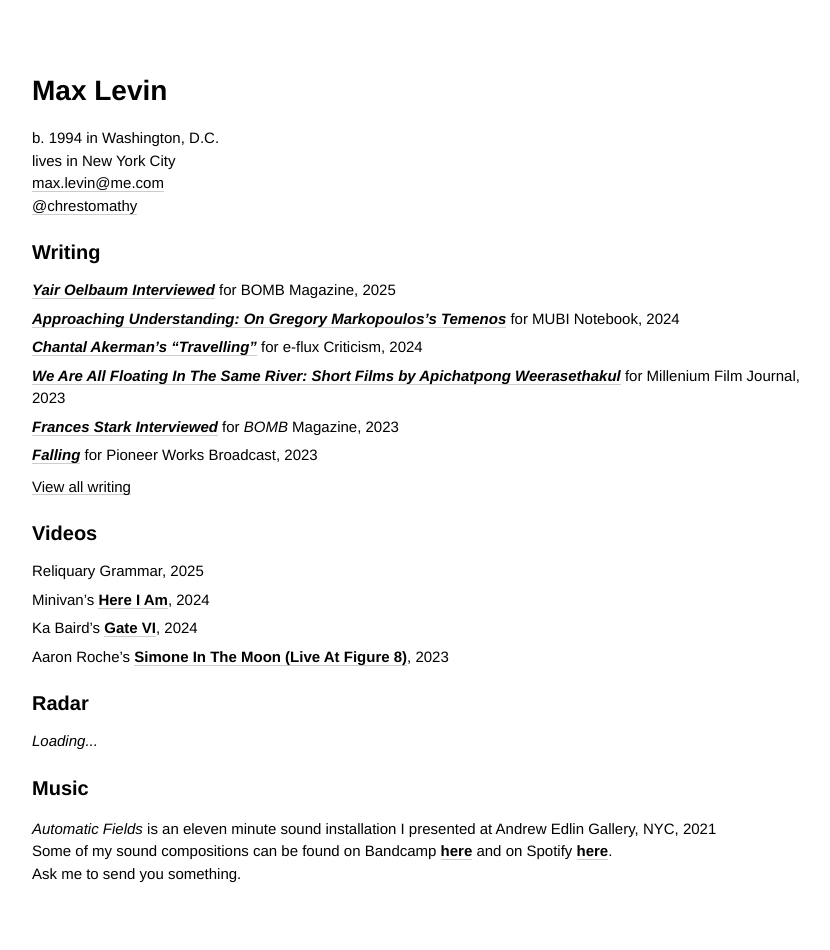
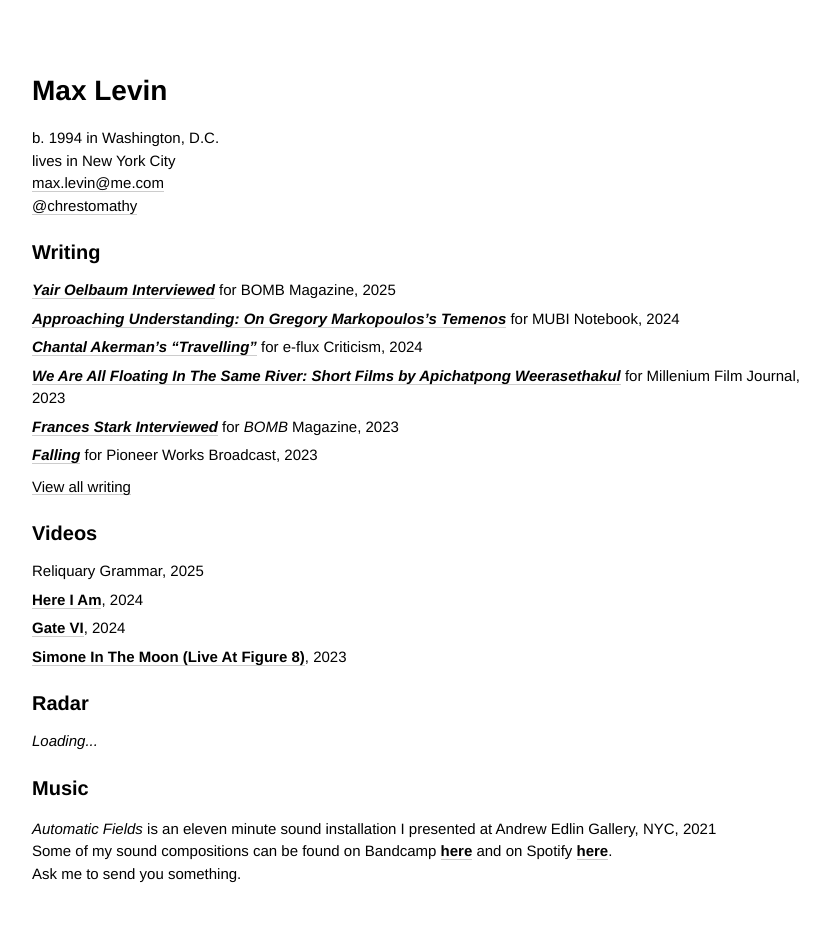
Before and after one commit to minicreative/maxlevin.me, a Jekyll site: the page built from index.md, in a window 1280 px wide. Shown: the whole page, without its empty margins (18-848 px from the left). Built offline with Jekyll 4.4.1, drawn with Linux system fonts in a browser that asks for light colours.

Commit message:
Updated Index

```diff
--- a/index.md
+++ b/index.md
@@ -176,14 +176,14 @@
   items:
   - description: Reliquary Grammar, 2025
     image: "/uploads/Screenshot%202025-03-03%20at%204.40.12%20PM.jpg"
-  - description: Minivan's **[Here I Am](https://youtu.be/EOz2dBQDTuI?si=OCM42ZyhP854Cdam)**,
-      2024
+  - description: "**[Here I Am](https://youtu.be/EOz2dBQDTuI?si=OCM42ZyhP854Cdam)**,
+      2024"
     image: "/uploads/Screenshot%202025-03-03%20at%204.37.39%20PM.jpg"
-  - description: Ka Baird's **[Gate VI](https://youtu.be/_-hL8l91R6c?si=UyyfVLUFbqh9phFx)**,
-      2024
+  - description: "**[Gate VI](https://youtu.be/_-hL8l91R6c?si=UyyfVLUFbqh9phFx)**,
+      2024"
     image: "/uploads/Screen%20Shot%202024-04-04%20at%204.18.18%20PM.png"
-  - description: Aaron Roche’s **[Simone In The Moon (Live At Figure 8)](https://youtu.be/_83euDlNVJg?si=yfb11M07G9v_VPaH)**,
-      2023
+  - description: "**[Simone In The Moon (Live At Figure 8)](https://youtu.be/_83euDlNVJg?si=yfb11M07G9v_VPaH)**,
+      2023"
     image: "/uploads/Screen%20Shot%202024-04-04%20at%204.21.52%20PM.png"
 - title: Radar
   calendarList: true
```
